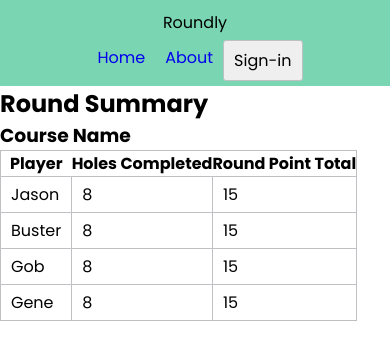
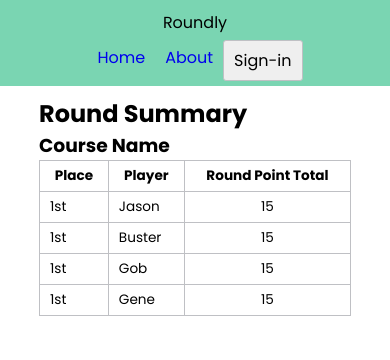
Before and after one commit to jason-roundtree/roundly-old, a React (Create React App) app: page /round-summary in a window 390 px wide. Shown: the top 360 px of the page. Built offline with nearby package versions, Linux system fonts and the light colour scheme; what auth0-js would draw is missing.

Commit message:
Style RoundSummary and make table responsive

```diff
--- a/src/components/Scorecard/RoundSummary.js
+++ b/src/components/Scorecard/RoundSummary.js
@@ -4,33 +4,65 @@ import styled from 'styled-components'
 
 const players = ['Jason', 'Buster', 'Gob', 'Gene']
 
+const Div = styled.div`
+    width: 80%;
+    margin: 40px auto 0;
+    padding: 20px;
+    @media (max-width: 700px) {
+        margin: 10px auto 0;
+        padding: 0;
+    }
+`
+const Table = styled.table`
+    width: 70%;
+    @media (max-width: 700px) {
+        width: 100%;
+    }
+`
+const Th = styled.th`
+    font-size: 1.1em;
+    @media (max-width: 700px) {
+        font-size: .85em;
+    }
+`
+const Td = Th.withComponent('td')
+const TdHoles = styled(Td)`
+    @media (max-width: 700px) {
+        display: none;
+    }
+`
+const ThHoles = TdHoles.withComponent('th')
+
+
 export default function RoundSummary() {
     return (
-        <>
+        <Div>
             <h2>Round Summary</h2>
             <h3>Course Name</h3>
-            <table>
+            <Table>
                 <thead>
                     <tr>
-                        <th>Player</th>
+                        <Th>Place</Th>
+                        <Th>Player</Th>
                         {/* TODO: add funtionality that checks whether group wants to track scores/points by hole */}
-                        <th>Holes Completed</th>
-                        <th>Round Point Total</th>
+                        <ThHoles>Holes Completed</ThHoles>
+                        <Th>Round Point Total</Th>
                     </tr>
                 </thead>
                 {/* TODO: Determine how to list place and sort by highest points */}
                 <tbody>
                     {players.map(player => (
                         <tr>
+                            <Td>1st</Td>
                             {/* TODO: add RR Links to player-hole */}
-                            <td>{player}</td>
-                            <td className="holes-completed">8</td>
-                            <td className="round-point-total">15</td>
+                            <Td>{player}</Td>
+                            <TdHoles className="holes-completed">8</TdHoles>
+                            <Td className="round-point-total">15</Td>
                         </tr>
                     ))}
                 </tbody>
-            </table>
-        </>
+            </Table>
+        </Div>
 
     )
 }
--- a/src/index.css
+++ b/src/index.css
@@ -3,7 +3,6 @@
   margin: 0;
   padding: 0;
   box-sizing: border-box;
-  /* font-family: -apple-system, BlinkMacSystemFont, "Segoe UI", "Roboto", "Oxygen", "Ubuntu", "Cantarell", "Fira Sans", "Droid Sans", "Helvetica Neue", sans-serif; */
   -webkit-font-smoothing: antialiased;
   -moz-osx-font-smoothing: grayscale;
   font-family: 'Poppins', sans-serif;
@@ -27,10 +26,21 @@ button:hover {
   cursor: pointer;
   background-color: rgb(122, 213, 178);
 }
-table, tr, td {
+/* TODO: change border to only border bottom and add bg-color every-other row? */
+table, th, tr, td {
   border: 1px solid rgb(191, 192, 196);
   border-collapse: collapse;
   padding: 5px 10px;
+}
+th {
+  text-align: center;
+}
+.holes-completed {
+  text-align: center;
+}
+.round-point-total {
+  /* text-align: right; */
+  text-align: center;
 }
 .buttonListItem:hover {
   cursor: pointer;
@@ -43,12 +53,6 @@ table, tr, td {
   pointer-events: none;
   opacity: 0.5;
 }
-/* @media (min-width: 700px) {
-  * {
-    font-size: 1em;
-  }
+/* .disabledListItem:hover {
+  cursor: not-allowed;
 } */
-/* table, th, td {
-  border: 1px solid rgb(194, 194, 194);
-  border-collapse: collapse;
-} */
```
